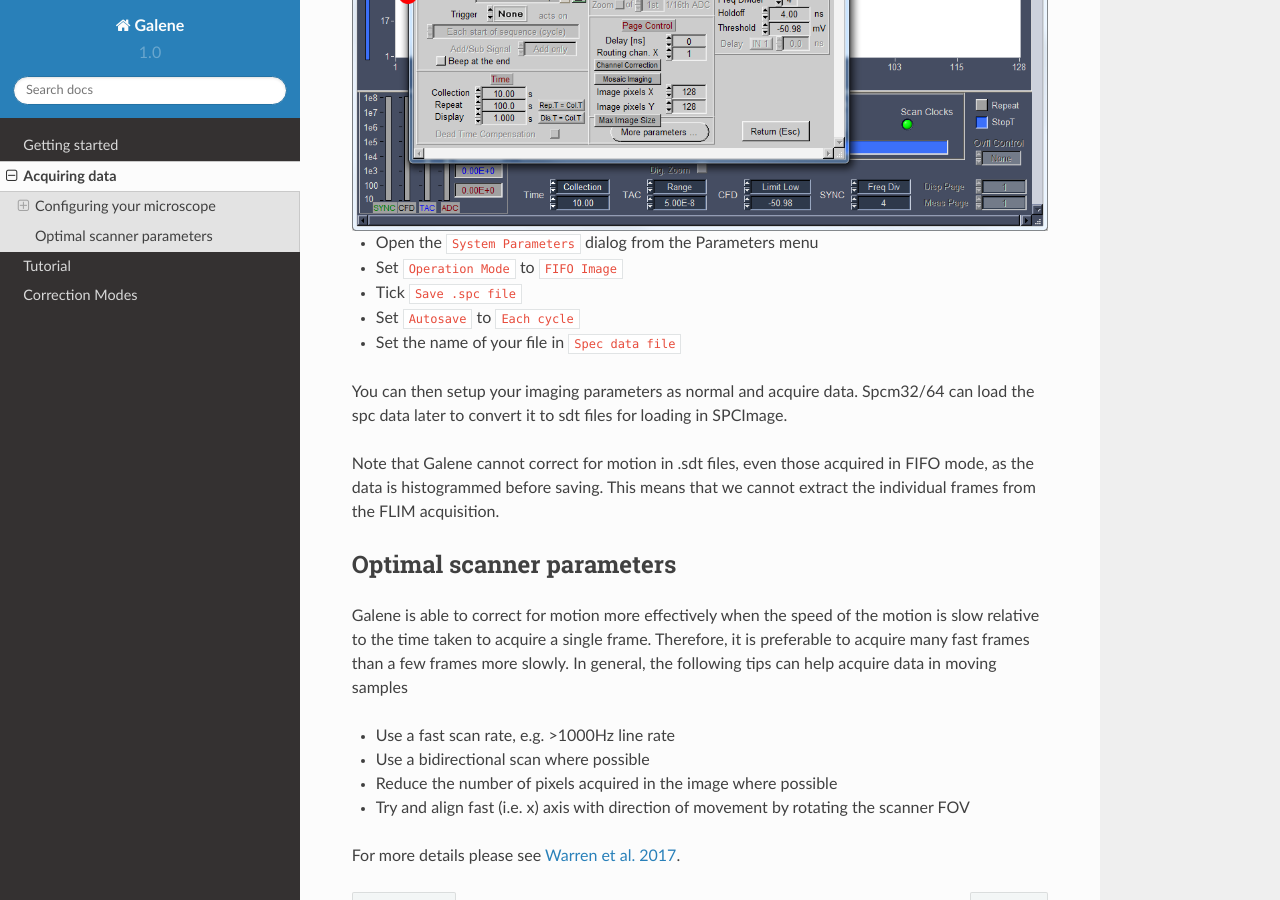
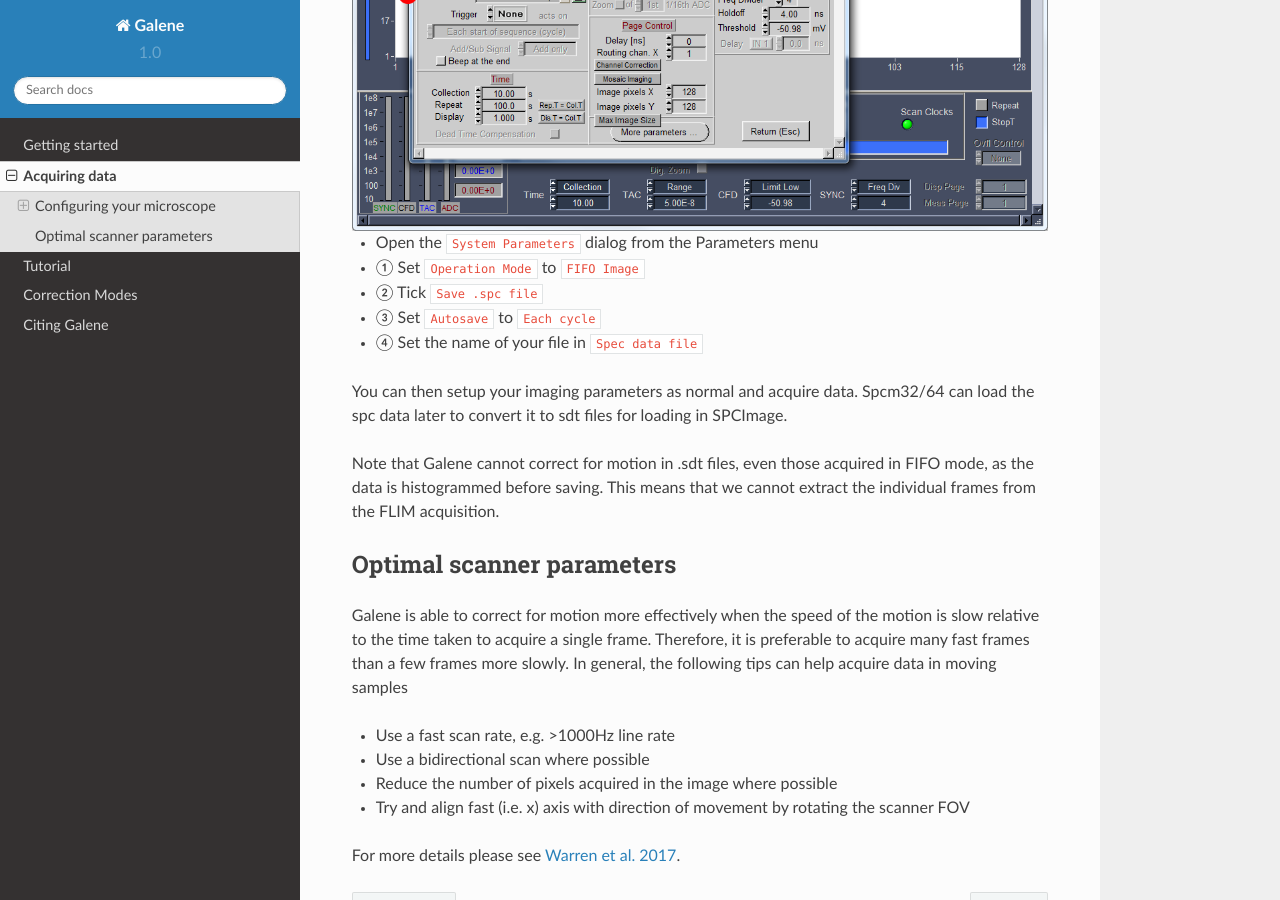
Before and after one commit to seanwarren/galene-documentation, a Sphinx documentation site: the page built from source/acquiring-data.rst, in a window 1280 px wide and 900 px high, scrolled down 1006 px. Built offline with Sphinx 7.4.7 and the Read the Docs theme 2.0.0, drawn with Linux system fonts in a browser that asks for light colours.

Commit message:
Update documentation

```diff
--- a/source/acquiring-data.rst
+++ b/source/acquiring-data.rst
@@ -24,10 +24,10 @@ Note that Spcm64 supports saving larger data files than Spcm32. To set up SPCIma
    :align: center
 
 - Open the ``System Parameters`` dialog from the Parameters menu
-- Set ``Operation Mode`` to ``FIFO Image``
-- Tick ``Save .spc file``
-- Set ``Autosave`` to ``Each cycle``
-- Set the name of your file in ``Spec data file``
+- ① Set ``Operation Mode`` to ``FIFO Image``
+- ② Tick ``Save .spc file``
+- ③ Set ``Autosave`` to ``Each cycle``
+- ④ Set the name of your file in ``Spec data file``
 
 You can then setup your imaging parameters as normal and acquire data. Spcm32/64 can load the spc data later to convert it to sdt files for loading in SPCImage.
 
--- a/source/index.rst
+++ b/source/index.rst
@@ -18,3 +20,4 @@ This documentation will help you get started using Galene.
    acquiring-data
    tutorial
    correction-modes
+   citing
```
Also changed, not shown: other parts of source/index.rst (+2 -0 lines), source/citing.rst (added, +10 -0 lines), source/cover.png (added).
